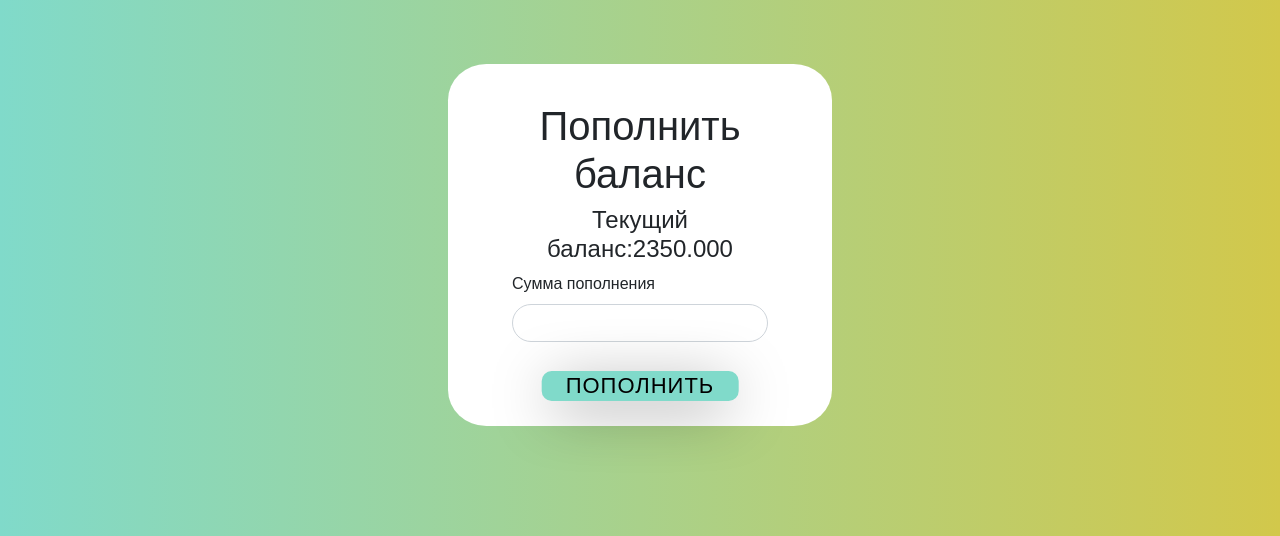
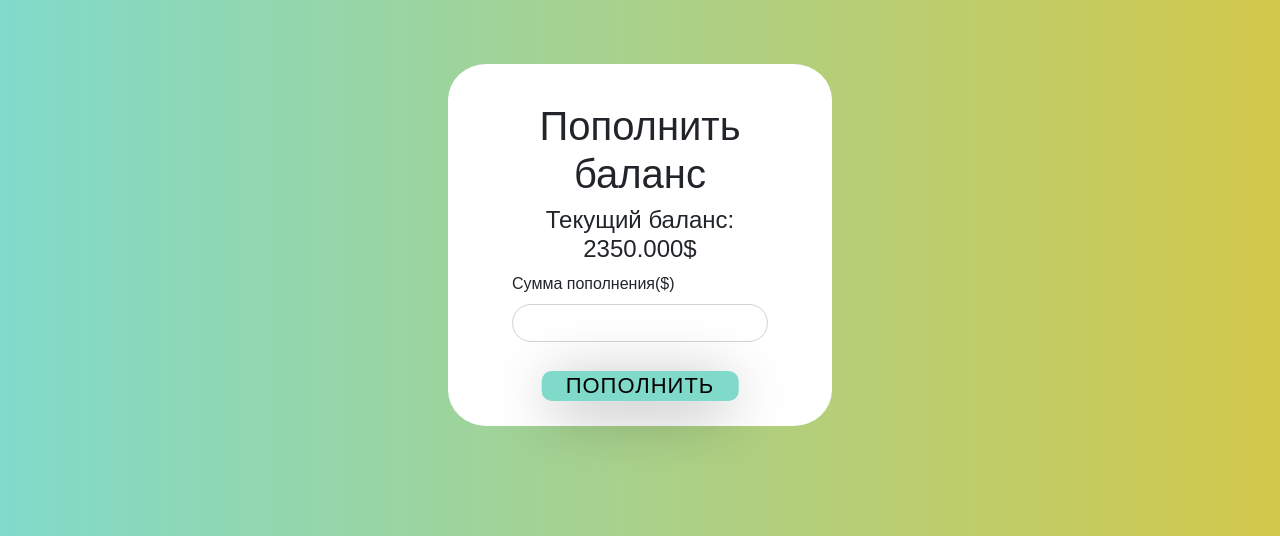
Before and after one commit to Sergoot/StocKL-Best-Hack, a Django app: page /money/2 in a window 1280 px wide. Shown: the part 62-598 px from the top of the page. Run offline with Django 4.2, Linux system fonts and the light colour scheme; data comes from the database, SQL or seed files in the repository; both versions use the stored data as it was after the commit.

Commit message:
final v2.0

```diff
--- a/users/templates/users/1index.html
+++ b/users/templates/users/1index.html
@@ -8,7 +8,7 @@
 <link rel="preconnect" href="https://fonts.gstatic.com" crossorigin>
 <link href="https://fonts.googleapis.com/css2?family=Nunito:wght@500&display=swap" rel="stylesheet">
     <link rel="stylesheet" type="text/css" href="{% static 'users/css/style.css' %}">
-
+    <link rel="shortcut icon" href="https://cdn-icons-png.flaticon.com/512/724/724811.png" type="image/x-icon">
   <title>Регистрация</title>
 </head>
 <body>
--- a/users/templates/users/login.html
+++ b/users/templates/users/login.html
@@ -8,7 +8,7 @@
     {% block static %}
     <link href="https://cdn.jsdelivr.net/npm/bootstrap@5.1.3/dist/css/bootstrap.min.css" rel="stylesheet" integrity="sha384-1BmE4kWBq78iYhFldvKuhfTAU6auU8tT94WrHftjDbrCEXSU1oBoqyl2QvZ6jIW3" crossorigin="anonymous">
     <link rel="stylesheet" type="text/css" href="{% static 'users/css/style.css' %}">
-
+    <link rel="shortcut icon" href="https://cdn-icons-png.flaticon.com/512/724/724811.png" type="image/x-icon">
     {% endblock %}
     <title>Вход в аккаунт</title>
 </head>
--- a/users/templates/users/money.html
+++ b/users/templates/users/money.html
@@ -17,10 +17,10 @@
       <div class="profile">
          <center><h1>Пополнить баланс</h1></center>
 
-          <center><h4>Текущий баланс:{{user.money}}</h4></center>
+          <center><h4>Текущий баланс: {{user.money}}$</h4></center>
         <div сlass="fields">
           <div class="mb-3">
-   <label for="InputValue" class="form-label">Сумма пополнения</label>
+   <label for="InputValue" class="form-label">Сумма пополнения($)</label>
     {{form.value}}
  </div>
  <button type="submit" class="btn btn-primary">Пополнить</button>
--- a/users/templates/users/money_success.html
+++ b/users/templates/users/money_success.html
@@ -10,8 +10,8 @@
 </head>
 <body>
       <div class="profile">
-            <center><h2>Ваш баланс пополнен на: <b>{{value}}</b></h2>
-            <h3>Текущий баланс: <b>{{user.money}}</b></h3>
+            <center><h2>Ваш баланс пополнен на: <b>{{value}}$</b></h2>
+            <h3>Текущий баланс: <b>{{user.money}}$</b></h3>
                 </center>
       </div>
 </body>
```
Also changed, not shown: db.sqlite3.
